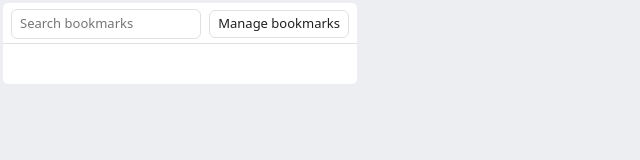
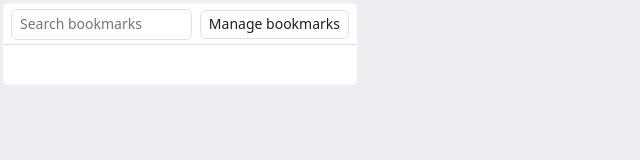
Before and after one commit to piskooooo/chromium-bookmarks-menu, a website with bundled scripts: page menu.html in a window 1280 px wide. Shown: the full height of the page, 0-640 px from the left. Built offline with nearby package versions, Linux system fonts and the light colour scheme; no server answers.

Commit message:
Bump base font to 14px and indent nested folders by depth
The base size moves 13px -> 14px; rows grow from 25.5px to 26.9px.

Nested levels were previously flush with their parent. Each .children now
carries a --indent (default 12px) of left padding, and because a nested
.children lives inside its parent's, the indent stacks one step per level
(measured: 30 / 42 / 54px for depths 0 / 1 / 2). Set --indent to retune the
step in one place.

Popup height is unchanged in behaviour: it still tracks the row count and
clamps at Chromium's 800x600 popup ceiling.

```diff
--- a/menu.css
+++ b/menu.css
@@ -45,7 +45,7 @@ body {
   background: var(--bg);
   color: var(--fg);
   border-radius: 5px;
-  font: 13px/1.35 system-ui, -apple-system, "Segoe UI", Roboto, sans-serif;
+  font: 14px/1.35 system-ui, -apple-system, "Segoe UI", Roboto, sans-serif;
 }
 
 #head {
@@ -164,6 +164,9 @@ body {
 
 .children {
   display: none;
+  /* Nested .children sit inside their parent's .children, so every level
+     stacks another step of indent on the one above it. */
+  padding-left: var(--indent, 12px);
 }
 
 .folder.expanded > .children {
```
